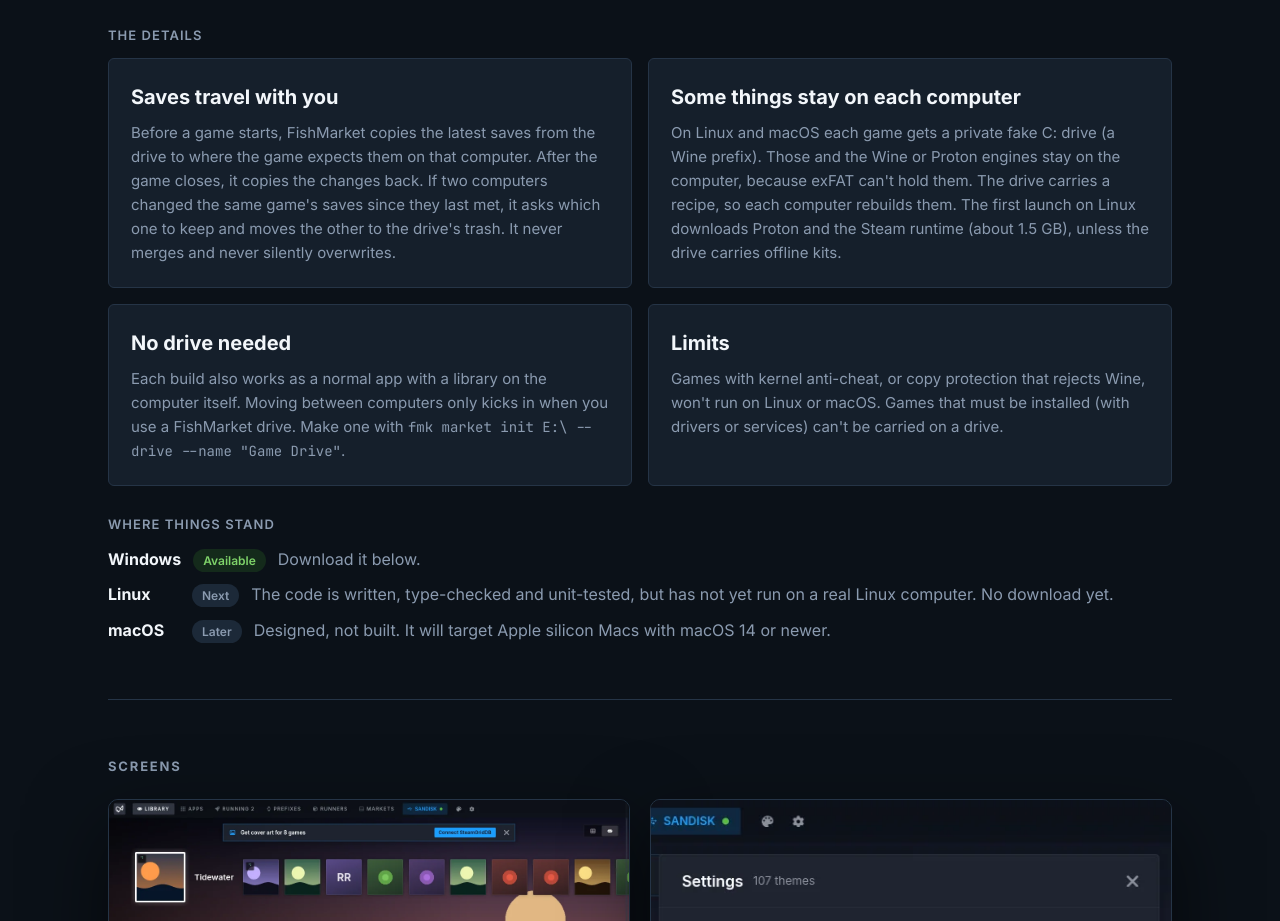
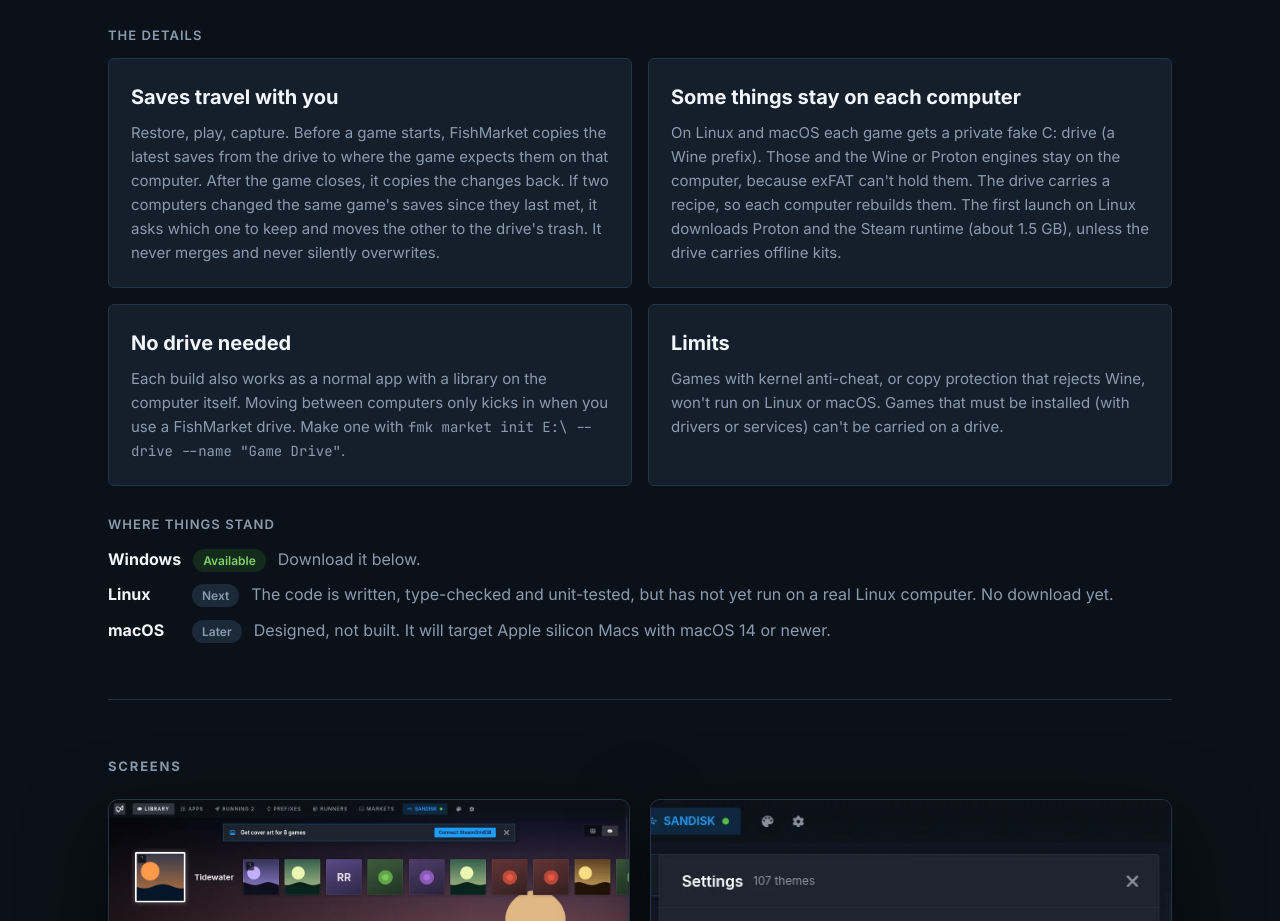
Before and after one commit to fishmarket-launcher/fishmarket-launcher.github.io, a plain HTML site: page index.html in a window 1280 px wide. Shown: the part 2042-2963 px from the top of the page. Drawn offline with Linux system fonts and the light colour scheme.

Commit message:
Name the restore, play, capture cycle

```diff
--- a/index.html
+++ b/index.html
@@ -215,7 +215,7 @@ footer img.slint { height: 44px; display: block; }
 
     <div class="how-sub">The details</div>
     <div class="features how-details">
-      <div class="card"><h3>Saves travel with you</h3><p>Before a game starts, FishMarket copies the latest saves from the drive to where the game expects them on that computer. After the game closes, it copies the changes back. If two computers changed the same game's saves since they last met, it asks which one to keep and moves the other to the drive's trash. It never merges and never silently overwrites.</p></div>
+      <div class="card"><h3>Saves travel with you</h3><p>Restore, play, capture. Before a game starts, FishMarket copies the latest saves from the drive to where the game expects them on that computer. After the game closes, it copies the changes back. If two computers changed the same game's saves since they last met, it asks which one to keep and moves the other to the drive's trash. It never merges and never silently overwrites.</p></div>
       <div class="card"><h3>Some things stay on each computer</h3><p>On Linux and macOS each game gets a private fake C: drive (a Wine prefix). Those and the Wine or Proton engines stay on the computer, because exFAT can't hold them. The drive carries a recipe, so each computer rebuilds them. The first launch on Linux downloads Proton and the Steam runtime (about 1.5 GB), unless the drive carries offline kits.</p></div>
       <div class="card"><h3>No drive needed</h3><p>Each build also works as a normal app with a library on the computer itself. Moving between computers only kicks in when you use a FishMarket drive. Make one with <code>fmk market init E:\ --drive --name "Game Drive"</code>.</p></div>
       <div class="card"><h3>Limits</h3><p>Games with kernel anti-cheat, or copy protection that rejects Wine, won't run on Linux or macOS. Games that must be installed (with drivers or services) can't be carried on a drive.</p></div>
```
